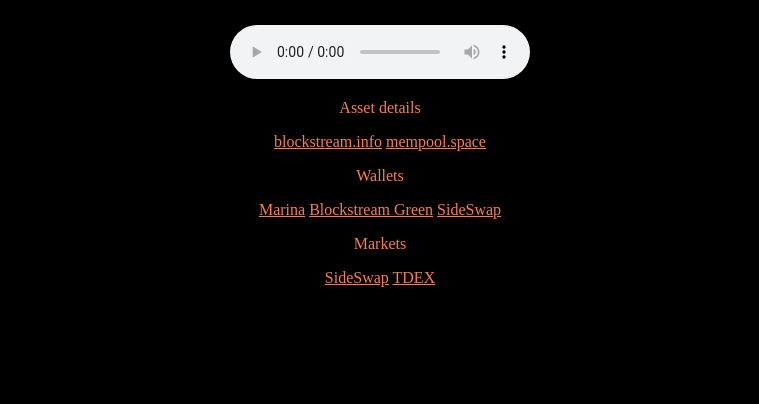
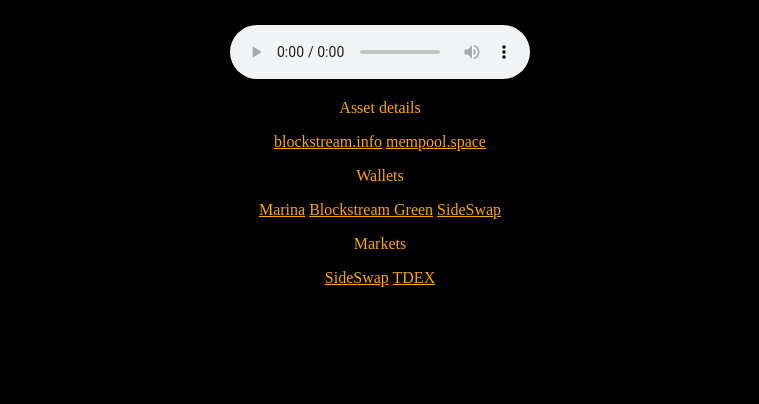
Before and after one commit to fight-token/fight-token.github.io, a plain HTML site: page index.html in a window 1280 px wide. Shown: the part 396-800 px from the top of the page, without its empty margins (260-1019 px from the left). Drawn offline with Linux system fonts and the light colour scheme.

Commit message:
Update index.html

```diff
--- a/index.html
+++ b/index.html
@@ -6,33 +6,33 @@
    <body style="background-color:black">
       <center>
          <img src="img/fight_1.png" width="15%"><img src="img/fight_2.png" width="25%"><img src="img/fight_1.png" width="15%">
-         <p style = "color:rgb(251,124,79); font-size:40px;">
+         <p style = "color:rgb(255,165,0); font-size:40px;">
            FIGHT
          </p>
          <audio controls>
             <source src="audio/fight.mp3" type="audio/mp3">
          </audio>
-         <p style="color:rgb(251,124,79); font-size:16px;">
+         <p style="color:rgb(255,165,0); font-size:16px;">
             Asset details
          </p>
          <p>
-            <a href="https://blockstream.info/liquid/asset/c5242da8366e05a4bb97f7b2eadb1ff02df9418e1cf09227591d8cb04f083b24" target="_blank" style="color:rgb(251,124,79)">blockstream.info</a>
-            <a href="https://liquid.network/assets/asset/c5242da8366e05a4bb97f7b2eadb1ff02df9418e1cf09227591d8cb04f083b24" target="_blank" style="color:rgb(251,124,79)">mempool.space</a>
+            <a href="https://blockstream.info/liquid/asset/c5242da8366e05a4bb97f7b2eadb1ff02df9418e1cf09227591d8cb04f083b24" target="_blank" style="color:rgb(255,165,0)">blockstream.info</a>
+            <a href="https://liquid.network/assets/asset/c5242da8366e05a4bb97f7b2eadb1ff02df9418e1cf09227591d8cb04f083b24" target="_blank" style="color:rgb(255,165,0)">mempool.space</a>
          </p>
-         <p style="color:rgb(251,124,79); font-size:16px;">
+         <p style="color:rgb(255,165,0); font-size:16px;">
             Wallets
          </p>
          <p>
-            <a href="https://vulpem.com/marina" target="_blank" style="color:rgb(251,124,79)">Marina</a>
-            <a href="https://blockstream.com/green/" target="_blank" style="color:rgb(251,124,79)">Blockstream Green</a>
-            <a href="https://sideswap.io/" target="_blank" style="color:rgb(251,124,79)">SideSwap</a>
+            <a href="https://vulpem.com/marina" target="_blank" style="color:rgb(255,165,0)">Marina</a>
+            <a href="https://blockstream.com/green/" target="_blank" style="color:rgb(255,165,0)">Blockstream Green</a>
+            <a href="https://sideswap.io/" target="_blank" style="color:rgb(255,165,0)">SideSwap</a>
          </p>
-         <p style="color:rgb(251,124,79); font-size:16px;">
+         <p style="color:rgb(255,165,0); font-size:16px;">
             Markets
          </p>
          <p>
-            <a href="https://sideswap.io/swap-market/?product=HAWK-TUAH" target="_blank" style="color:rgb(251,124,79)">SideSwap</a>
-            <a href="https://tdex.network/" target="_blank" style="color:rgb(251,124,79)">TDEX</a>
+            <a href="https://sideswap.io/swap-market/?product=HAWK-TUAH" target="_blank" style="color:rgb(255,165,0)">SideSwap</a>
+            <a href="https://tdex.network/" target="_blank" style="color:rgb(255,165,0)">TDEX</a>
          </p>
       </center>
    </body>
```
